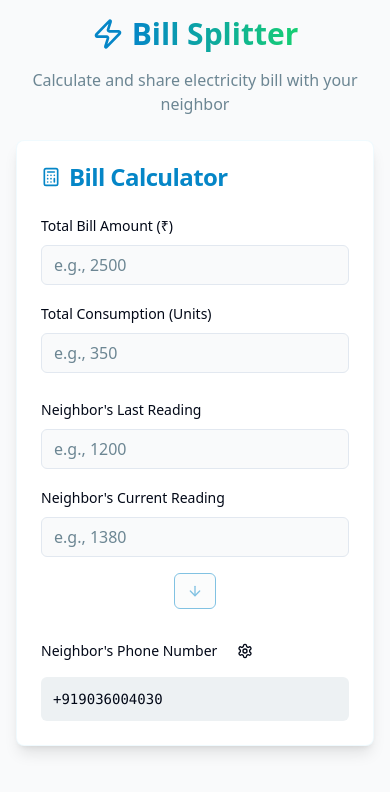
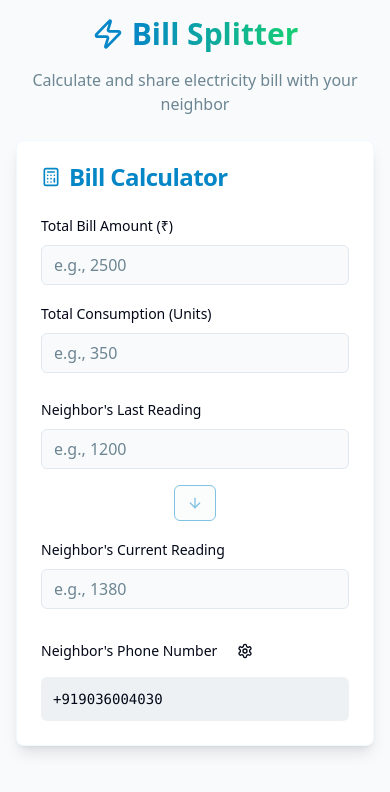
Before and after one commit to PaulDaviesC/watt-share-pro, a React (Vite) app: page / in a window 390 px wide. Shown: the top 792 px of the page. Built offline with nearby package versions, Linux system fonts and the light colour scheme.

Commit message:
Fix: Adjust button position on mobile
Move the copy button to appear between the last and current reading inputs on mobile screens.

```diff
--- a/src/components/BillCalculator.tsx
+++ b/src/components/BillCalculator.tsx
@@ -151,7 +151,9 @@ const BillCalculator = () => {
             </div>
 
             {/* Neighbor Meter Readings */}
-            <div className="grid grid-cols-1 md:grid-cols-2 gap-4 items-end">
+            <div className="space-y-4 md:space-y-0">
+              {/* Mobile Layout */}
+              <div className="md:hidden space-y-4">
                 <div className="space-y-2">
                   <Label htmlFor="lastReading">Neighbor's Last Reading</Label>
                   <Input
@@ -164,7 +166,7 @@ const BillCalculator = () => {
                   />
                 </div>
 
-              <div className="hidden md:flex justify-center pb-2">
+                <div className="flex justify-center">
                   <Button
                     variant="outline"
                     size="sm"
@@ -187,9 +189,23 @@ const BillCalculator = () => {
                     className="focus:ring-electric focus:border-electric"
                   />
                 </div>
+              </div>
 
-              {/* Mobile copy button */}
-              <div className="md:hidden flex justify-center col-span-full">
+              {/* Desktop Layout */}
+              <div className="hidden md:grid grid-cols-3 gap-4 items-end">
+                <div className="space-y-2">
+                  <Label htmlFor="lastReading">Neighbor's Last Reading</Label>
+                  <Input
+                    id="lastReading"
+                    type="number"
+                    placeholder="e.g., 1200"
+                    value={billData.neighborLastReading}
+                    onChange={(e) => handleInputChange("neighborLastReading", e.target.value)}
+                    className="focus:ring-electric focus:border-electric"
+                  />
+                </div>
+
+                <div className="flex justify-center pb-2">
                   <Button
                     variant="outline"
                     size="sm"
@@ -199,6 +215,19 @@ const BillCalculator = () => {
                   >
                     <ArrowDown className="h-4 w-4" />
                   </Button>
+                </div>
+
+                <div className="space-y-2">
+                  <Label htmlFor="currentReading">Neighbor's Current Reading</Label>
+                  <Input
+                    id="currentReading"
+                    type="number"
+                    placeholder="e.g., 1380"
+                    value={billData.neighborCurrentReading}
+                    onChange={(e) => handleInputChange("neighborCurrentReading", e.target.value)}
+                    className="focus:ring-electric focus:border-electric"
+                  />
+                </div>
               </div>
             </div>
 
```
Lines whose indentation alone changed are shown as unchanged.
